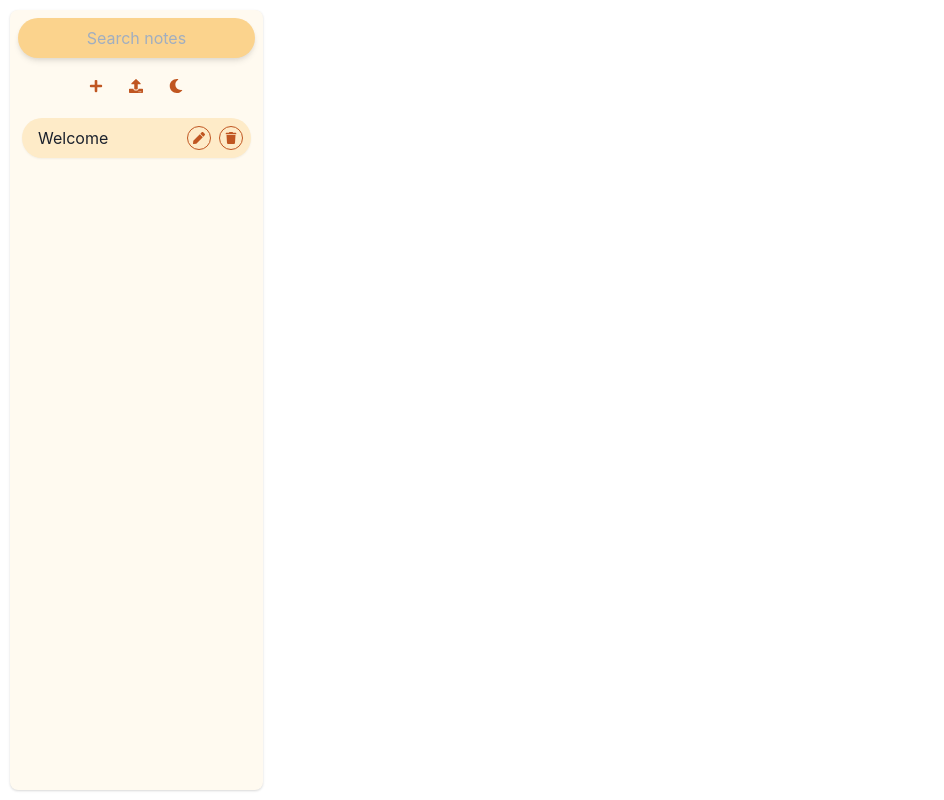
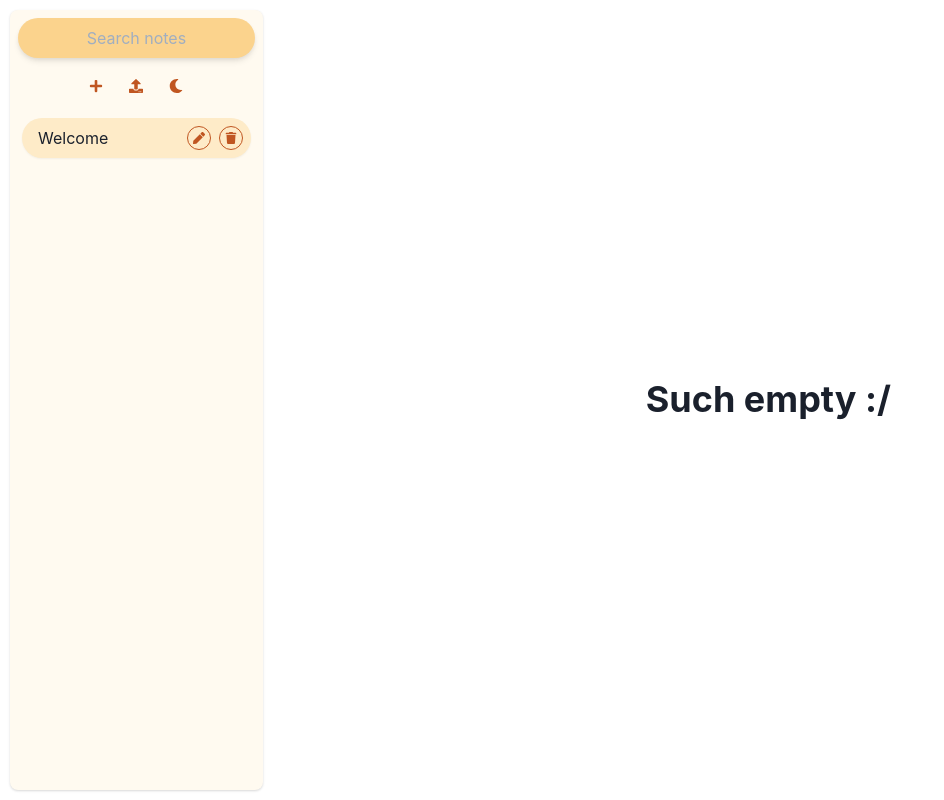
Before and after one commit to nthnua/mdn, a React (Create React App) app: page / in a window 1280 px wide. Shown: the whole page, without its empty margins (0-944 px from the left). Built offline with nearby package versions, Linux system fonts and the light colour scheme.

Commit message:
Show empty pane on desktop

```diff
--- a/src/App.tsx
+++ b/src/App.tsx
@@ -7,6 +7,7 @@ import { useDispatch, useSelector } from 'react-redux'
 import { Route, Routes } from 'react-router-dom'
 import { RootState } from './app/store'
 import Body from './features/NoteBody/Body'
+import Empty from './features/NoteBody/Empty'
 import SPane from './features/Settings/SPane'
 import Sidebar from './features/Sidebar/Sidebar'
 import { loadNotes } from './features/Sidebar/SidebarSlice'
@@ -32,7 +33,7 @@ export const App = (): JSX.Element => {
     <ChakraProvider theme={theme}>
       <Flex minH='100vh' maxH='100vh' minW='100vw' maxW='100vw' p='2'>
         <Routes>
-          <Route path='/' element={<Sidebar />} />
+          <Route path='/' element={<><Sidebar /><Empty /></>} />
           <Route path='/note/:noteId' element={<><Sidebar /><Body /></>} />
           <Route path='/settings' element={<SPane />} />
         </Routes>
--- /dev/null
+++ b/src/features/NoteBody/Empty.tsx
@@ -0,0 +1,12 @@
+import { Flex, Heading, useBreakpointValue } from '@chakra-ui/react'
+
+export default function Empty (): JSX.Element {
+  const isMobile = useBreakpointValue({ md: false }) ?? true
+  return (
+    !isMobile
+      ? <Flex flexGrow='1' align='center' justify='center'>
+        <Heading>Such empty :/</Heading>
+      </Flex>
+      : <></>
+  )
+}
```
